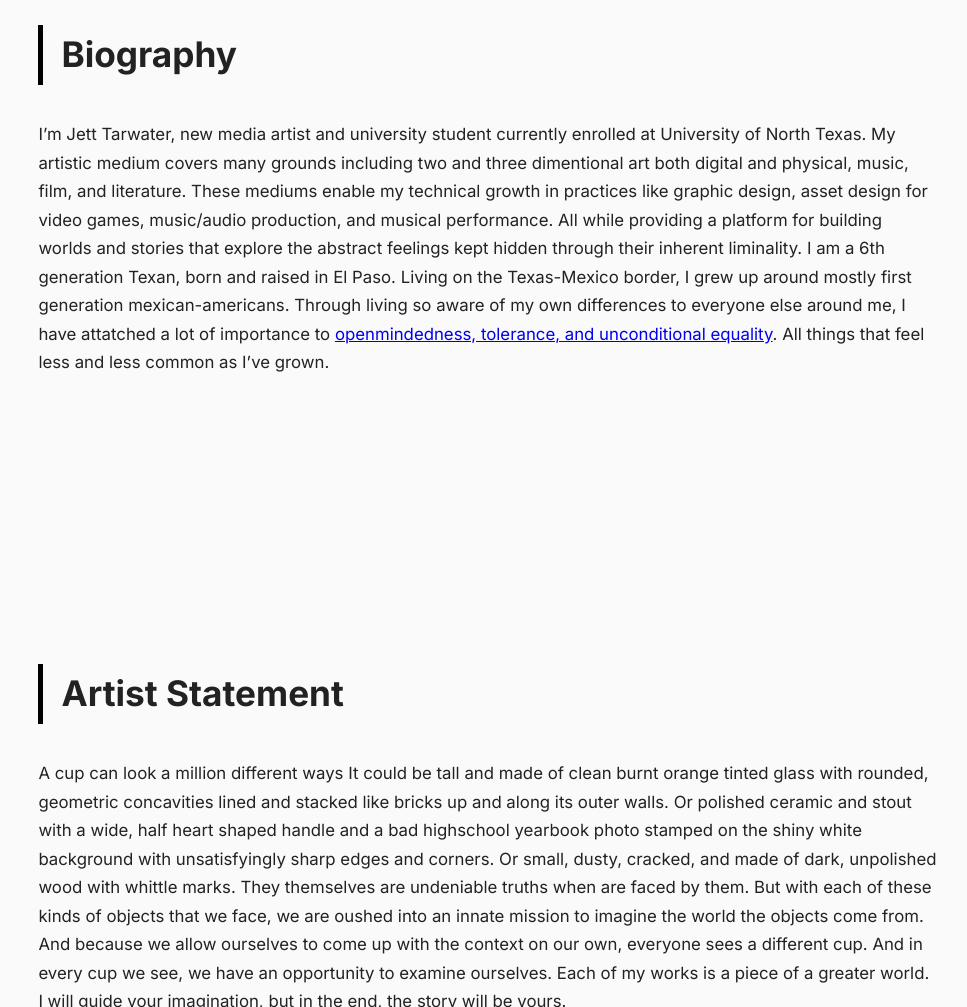
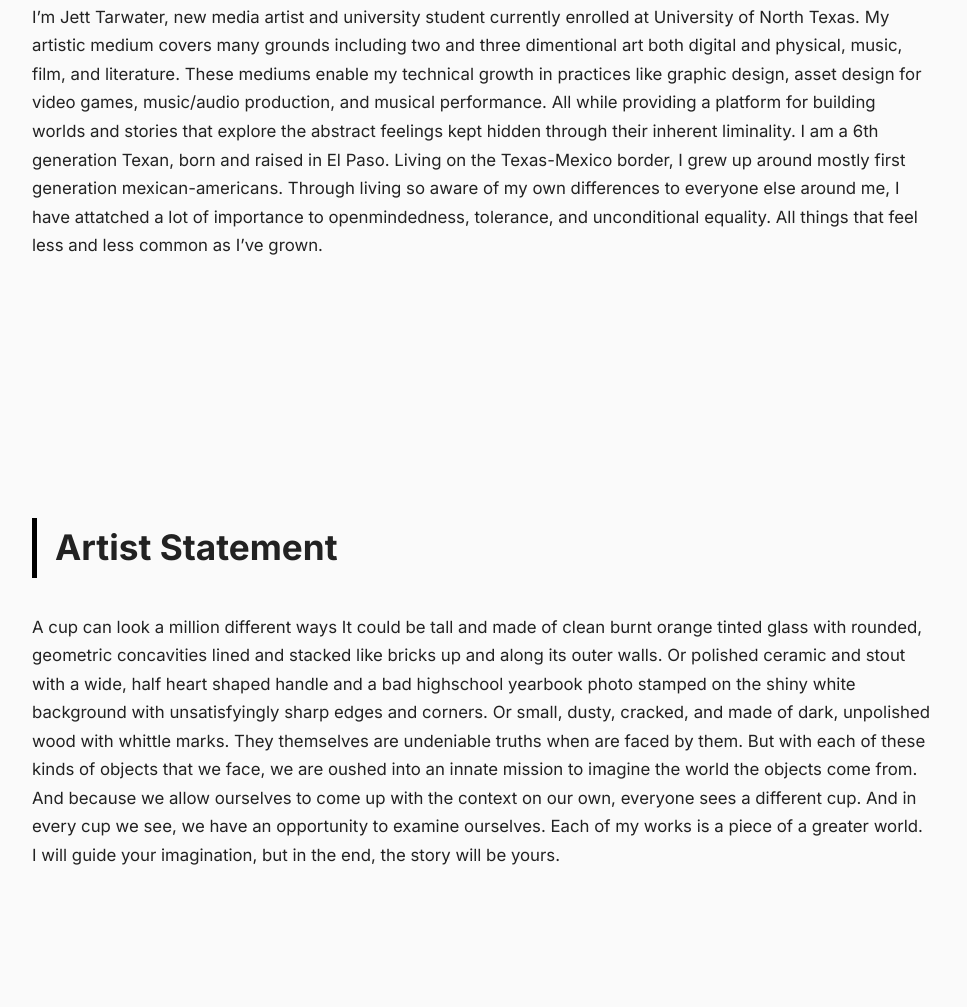
Before and after one commit to jetttarwater/portfoliowebsite, a plain HTML site: page index.html in a window 1280 px wide. Shown: the part 1012-2019 px from the top of the page, without its empty margins (96-1063 px from the left). Drawn offline with Linux system fonts and the light colour scheme.

Commit message:
hidden link moment

```diff
--- a/index.html
+++ b/index.html
@@ -69,7 +69,7 @@
 I am a 6th generation Texan, born and raised in El Paso. Living on the
 Texas-Mexico border, I grew up around mostly first generation mexican-americans.
 Through living so aware of my own differences to everyone else around me,
-I have attatched a lot of importance to <a href="lerp.html" target="_blank">openmindedness, tolerance, and
+I have attatched a lot of importance to <a href="lerp.html" class="hidden-link" target="_blank">openmindedness, tolerance, and
 unconditional equality</a>. All things that feel less and less common as
 I’ve grown.
 
--- a/style.css
+++ b/style.css
@@ -1,4 +1,3 @@
-Here is Part 2. Save it as style.css in the same folder as your index.html.
 
 /* ===========================
    Jett Tarwater Portfolio
@@ -106,6 +105,12 @@
 section p{
     max-width:900px;
     font-size:1.05rem;
+}
+
+.hidden-link {
+    color: inherit;            /* Matches the color of the surrounding body text */
+    text-decoration: none;     /* Removes the default underline */
+    cursor: default;           /* Prevents the cursor from changing to a hand pointer */
 }
 
 /* ===========================
```
